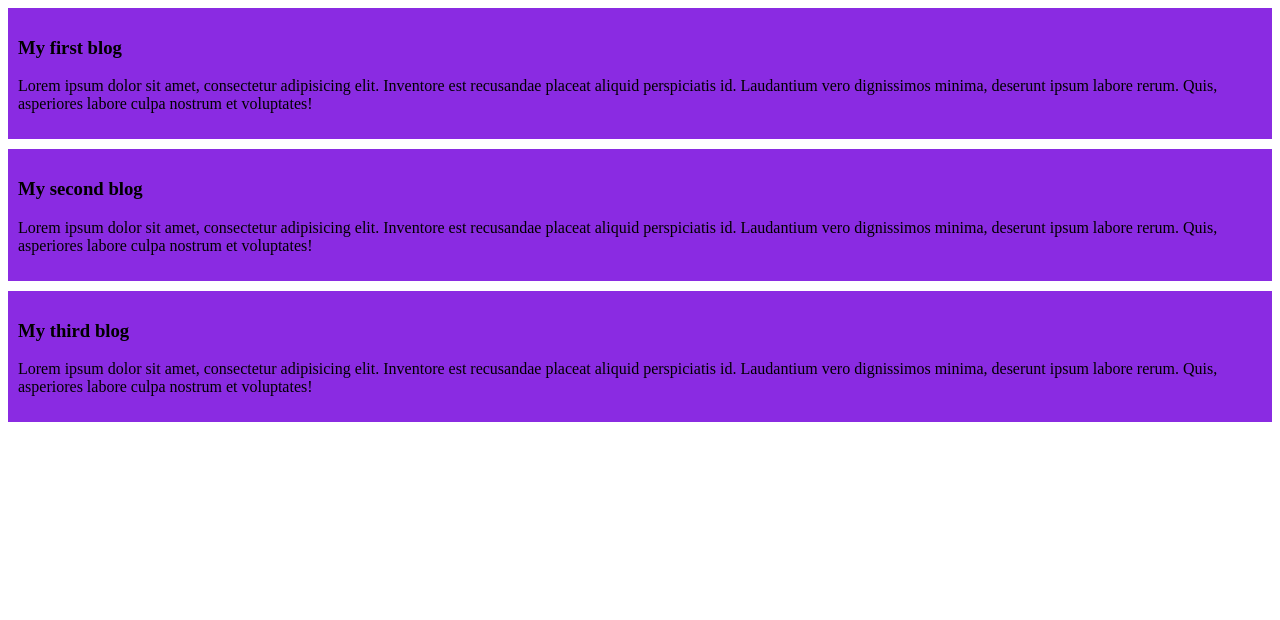
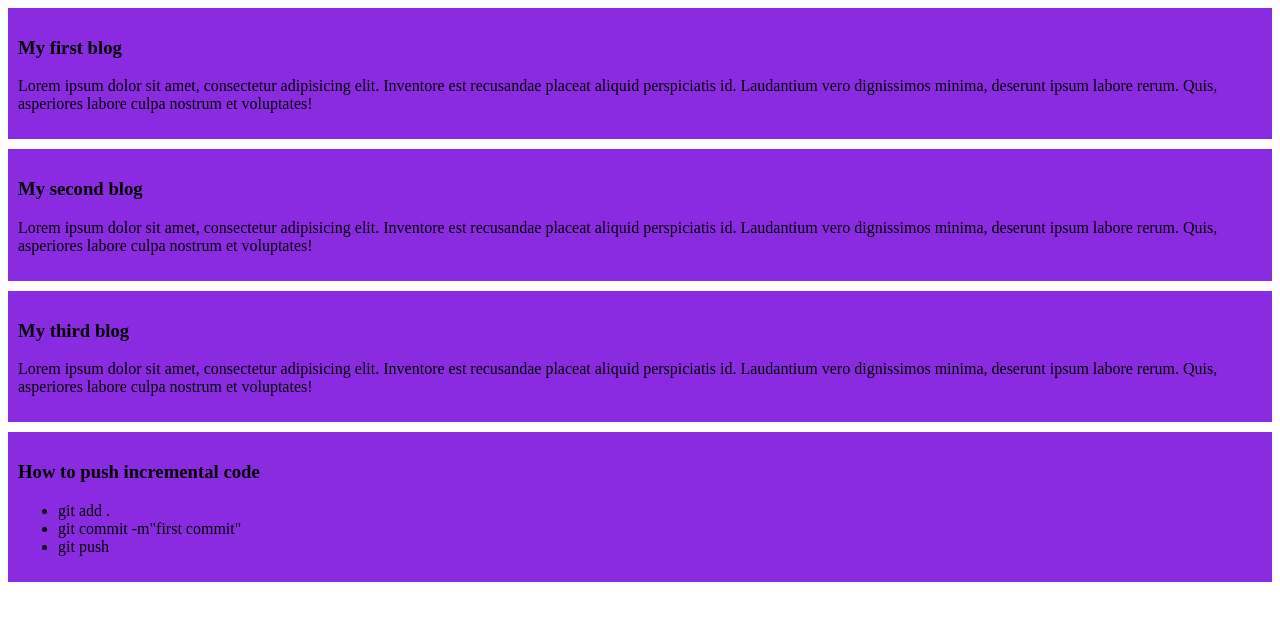
Before and after one commit to tasrifbit/my-simple-website, a plain HTML site: page index.html in a window 1280 px wide. Drawn offline with Linux system fonts and the light colour scheme.

Commit message:
add the list

```diff
--- a/index.html
+++ b/index.html
@@ -27,6 +27,14 @@
             Lorem ipsum dolor sit amet, consectetur adipisicing elit. Inventore est recusandae placeat aliquid perspiciatis id. Laudantium vero dignissimos minima, deserunt ipsum labore rerum. Quis, asperiores labore culpa nostrum et voluptates!
         </p>
     </div>
+    <div>
+        <h3>How to push incremental code</h3>
+        <ul>
+            <li>git add .</li>
+            <li>git commit -m"first commit"</li>
+            <li>git push</li>
+        </ul>
+    </div>
 
 </body>
 </html>
```
